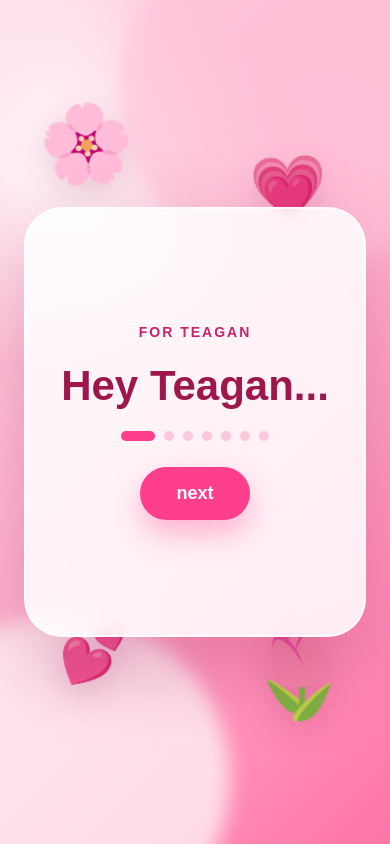
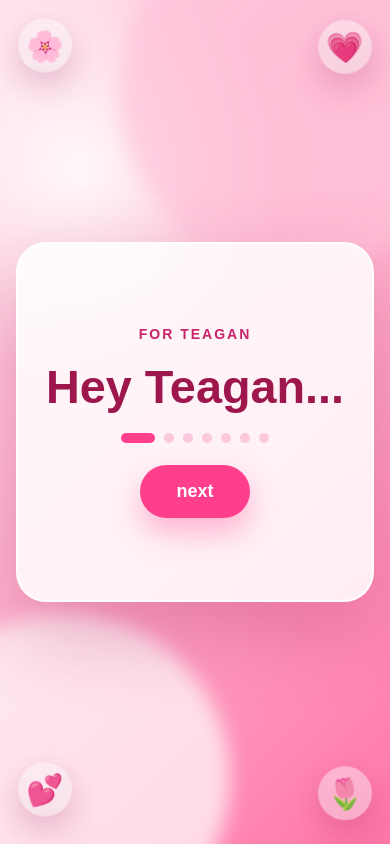
Before and after one commit to Metz893/T_Website, a Next.js app: page / in a window 390 px wide. Built offline with nearby package versions, Linux system fonts and the light colour scheme.

Commit message:
Update Teagan website2

```diff
--- a/app/globals.css
+++ b/app/globals.css
@@ -18,6 +18,8 @@ body {
 button {
   font-family: inherit;
 }
+
+/* INTRO PAGE */
 
 .introPage {
   min-height: 100vh;
@@ -101,46 +103,16 @@ button {
   font-weight: 900;
   cursor: pointer;
   box-shadow: 0 14px 30px rgba(255, 63, 139, 0.36);
-  transition: transform 0.18s ease, box-shadow 0.18s ease;
+  transition:
+    transform 0.18s ease,
+    box-shadow 0.18s ease,
+    background 0.18s ease;
 }
 
 .mainButton:hover {
   transform: translateY(-3px) scale(1.03);
   box-shadow: 0 18px 36px rgba(255, 63, 139, 0.46);
-}
-
-.floatingDecor {
-  position: absolute;
-  z-index: 2;
-  animation: float 5s ease-in-out infinite;
-  filter: drop-shadow(0 10px 16px rgba(138, 22, 71, 0.18));
-}
-
-.flowerOne {
-  top: 12%;
-  left: 10%;
-  font-size: 76px;
-}
-
-.flowerTwo {
-  bottom: 14%;
-  right: 10%;
-  font-size: 84px;
-  animation-delay: 1s;
-}
-
-.heartOne {
-  top: 18%;
-  right: 16%;
-  font-size: 62px;
-  animation-delay: 0.4s;
-}
-
-.heartTwo {
-  bottom: 18%;
-  left: 15%;
-  font-size: 56px;
-  animation-delay: 1.4s;
+  background: #ff2f83;
 }
 
 .softGlow {
@@ -165,6 +137,78 @@ button {
   right: -90px;
   top: -90px;
 }
+
+/* CLICKABLE INTRO ICONS */
+
+.floatingDecor {
+  position: absolute;
+  z-index: 6;
+  animation: float 5s ease-in-out infinite;
+  filter: drop-shadow(0 10px 16px rgba(138, 22, 71, 0.18));
+  border: none;
+  background: rgba(255, 255, 255, 0.32);
+  width: 78px;
+  height: 78px;
+  border-radius: 999px;
+  font-size: 42px;
+  cursor: pointer;
+  display: grid;
+  place-items: center;
+  backdrop-filter: blur(8px);
+  box-shadow: 0 14px 35px rgba(157, 25, 83, 0.13);
+  transition:
+    transform 0.18s ease,
+    background 0.18s ease,
+    box-shadow 0.18s ease;
+}
+
+.floatingDecor:hover {
+  transform: scale(1.12);
+  background: rgba(255, 255, 255, 0.55);
+  box-shadow: 0 18px 42px rgba(157, 25, 83, 0.22);
+}
+
+.flowerOne {
+  top: 10%;
+  left: 8%;
+}
+
+.flowerTwo {
+  bottom: 12%;
+  right: 9%;
+  animation-delay: 1s;
+}
+
+.heartOne {
+  top: 12%;
+  right: 12%;
+  animation-delay: 0.4s;
+}
+
+.heartTwo {
+  bottom: 13%;
+  left: 10%;
+  animation-delay: 1.4s;
+}
+
+.cutePopup {
+  position: fixed;
+  top: 24px;
+  left: 50%;
+  transform: translateX(-50%);
+  z-index: 99;
+  background: rgba(255, 255, 255, 0.92);
+  color: #c92369;
+  border: 2px solid white;
+  border-radius: 999px;
+  padding: 13px 22px;
+  font-size: 15px;
+  font-weight: 900;
+  box-shadow: 0 14px 35px rgba(157, 25, 83, 0.2);
+  animation: popupBounce 0.25s ease;
+}
+
+/* MEMORY PAGE */
 
 .memoryPage {
   min-height: 100vh;
@@ -234,17 +278,6 @@ button {
   animation-delay: 5s;
 }
 
-@keyframes slowFloat {
-  0%,
-  100% {
-    transform: translateY(0) rotate(-4deg);
-  }
-
-  50% {
-    transform: translateY(-24px) rotate(6deg);
-  }
-}
-
 .heroSection {
   width: min(1120px, 94vw);
   margin: 0 auto 26px;
@@ -307,30 +340,6 @@ button {
   border-radius: 999px;
   font-weight: 900;
   box-shadow: 0 10px 25px rgba(74, 11, 39, 0.16);
-}
-
-.heroSticker {
-  position: absolute;
-  z-index: 3;
-  background: #fff7fb;
-  color: #c92369;
-  padding: 12px 18px;
-  border-radius: 8px;
-  font-weight: 900;
-  box-shadow: 0 12px 30px rgba(74, 11, 39, 0.18);
-  border: 1px solid white;
-}
-
-.stickerOne {
-  top: 32px;
-  right: 34px;
-  transform: rotate(6deg);
-}
-
-.stickerTwo {
-  top: 92px;
-  right: 90px;
-  transform: rotate(-5deg);
 }
 
 .flowerDivider {
@@ -429,7 +438,9 @@ button {
   border: 1px solid rgba(255, 255, 255, 0.85);
   position: relative;
   transform: rotate(-1.3deg);
-  transition: transform 0.24s ease, box-shadow 0.24s ease;
+  transition:
+    transform 0.24s ease,
+    box-shadow 0.24s ease;
 }
 
 .photoCard:nth-child(even) {
@@ -557,13 +568,17 @@ button {
   font-size: 28px;
   cursor: pointer;
   opacity: 0.5;
-  transition: transform 0.2s ease, opacity 0.2s ease;
+  transition:
+    transform 0.2s ease,
+    opacity 0.2s ease;
 }
 
 .secretFlower:hover {
   transform: scale(1.25) rotate(10deg);
   opacity: 1;
 }
+
+/* RESET BUTTON */
 
 .resetButton {
   position: fixed;
@@ -606,6 +621,8 @@ button {
   transform: translateY(0) scale(0.98);
 }
 
+/* ANIMATIONS */
+
 @keyframes float {
   0%,
   100% {
@@ -617,6 +634,31 @@ button {
   }
 }
 
+@keyframes slowFloat {
+  0%,
+  100% {
+    transform: translateY(0) rotate(-4deg);
+  }
+
+  50% {
+    transform: translateY(-24px) rotate(6deg);
+  }
+}
+
+@keyframes popupBounce {
+  from {
+    transform: translateX(-50%) translateY(-10px) scale(0.92);
+    opacity: 0;
+  }
+
+  to {
+    transform: translateX(-50%) translateY(0) scale(1);
+    opacity: 1;
+  }
+}
+
+/* TABLET */
+
 @media (max-width: 850px) {
   .noteSection {
     grid-template-columns: 1fr;
@@ -625,21 +667,98 @@ button {
   .reasonGrid {
     grid-template-columns: 1fr 1fr;
   }
-
-  .heroSticker {
-    display: none;
-  }
 }
 
+/* PHONE */
+
 @media (max-width: 560px) {
+  .introPage {
+    padding: 16px;
+  }
+
+  .introCard {
+    width: 100%;
+    min-height: 360px;
+    border-radius: 30px;
+    padding: 32px 22px;
+    gap: 22px;
+  }
+
+  .introCard h1 {
+    font-size: clamp(36px, 12vw, 58px);
+    line-height: 1;
+  }
+
+  .turnAroundText {
+    font-size: clamp(54px, 18vw, 86px) !important;
+  }
+
+  .floatingDecor {
+    width: 54px;
+    height: 54px;
+    font-size: 30px;
+    background: rgba(255, 255, 255, 0.42);
+  }
+
+  .flowerOne {
+    top: 20px;
+    left: 18px;
+  }
+
+  .heartOne {
+    top: 20px;
+    right: 18px;
+  }
+
+  .heartTwo {
+    bottom: 22px;
+    left: 18px;
+  }
+
+  .flowerTwo {
+    bottom: 22px;
+    right: 18px;
+  }
+
+  .cutePopup {
+    top: 14px;
+    font-size: 13px;
+    padding: 11px 17px;
+    max-width: 88vw;
+    text-align: center;
+  }
+
+  .memoryPage {
+    padding: 22px 14px 64px;
+  }
+
   .heroSection {
     min-height: 520px;
     padding: 28px;
     border-radius: 32px;
   }
 
-  .reasonGrid {
-    grid-template-columns: 1fr;
+  .heroSection::before {
+    inset: 12px;
+    border-radius: 24px;
+  }
+
+  .heroSection h1 {
+    font-size: clamp(54px, 17vw, 92px);
+  }
+
+  .heroText {
+    font-size: 17px;
+  }
+
+  .heroBadges span {
+    font-size: 13px;
+    padding: 9px 13px;
+  }
+
+  .flowerDivider {
+    font-size: 26px;
+    gap: 16px;
   }
 
   .loveNote,
@@ -647,4 +766,88 @@ button {
   .endingCard {
     padding: 28px 22px;
   }
+
+  .reasonGrid {
+    grid-template-columns: 1fr;
+  }
+
+  .resetButton {
+    top: 14px;
+    right: 14px;
+    padding: 10px 15px;
+    font-size: 12px;
+  }
 }
+
+.flowerDivider button {
+  border: none;
+  background: rgba(255, 255, 255, 0.78);
+  width: 58px;
+  height: 58px;
+  border-radius: 999px;
+  font-size: 30px;
+  cursor: pointer;
+  box-shadow: 0 12px 30px rgba(169, 21, 83, 0.12);
+  transition:
+    transform 0.18s ease,
+    background 0.18s ease,
+    box-shadow 0.18s ease;
+}
+
+.flowerDivider button:hover {
+  transform: translateY(-4px) scale(1.12) rotate(6deg);
+  background: white;
+  box-shadow: 0 18px 40px rgba(169, 21, 83, 0.22);
+}
+
+.flowerDivider button:active {
+  transform: scale(0.94);
+}
+
+.memoryPopup {
+  position: fixed;
+  top: 22px;
+  left: 50%;
+  transform: translateX(-50%);
+  z-index: 100;
+  background: rgba(255, 255, 255, 0.94);
+  color: #c92369;
+  border: 2px solid white;
+  border-radius: 999px;
+  padding: 13px 22px;
+  font-weight: 900;
+  box-shadow: 0 16px 38px rgba(126, 24, 68, 0.22);
+  animation: popupBounce 0.25s ease;
+  text-align: center;
+  max-width: 90vw;
+}
+
+.sparkleLayer {
+  position: fixed;
+  inset: 0;
+  z-index: 80;
+  pointer-events: none;
+}
+
+.sparkleLayer span {
+  position: absolute;
+  font-size: 28px;
+  animation: sparklePop 1.4s ease forwards;
+}
+
+@keyframes sparklePop {
+  0% {
+    opacity: 0;
+    transform: scale(0.4) rotate(0deg);
+  }
+
+  35% {
+    opacity: 1;
+    transform: scale(1.25) rotate(18deg);
+  }
+
+  100% {
+    opacity: 0;
+    transform: translateY(-38px) scale(0.75) rotate(35deg);
+  }
+}
--- a/app/page.tsx
+++ b/app/page.tsx
@@ -36,10 +36,20 @@ const captions = [
   "even blurry pictures matter",
 ];
 
+const cuteMessages = [
+  "you found a flower 🌸",
+  "this one means you are cute 💗",
+  "secret tulip unlocked 🌷",
+  "extra heart just for you 💕",
+];
+
 export default function Home() {
   const [slide, setSlide] = useState(0);
   const [showMemories, setShowMemories] = useState(false);
   const [loaded, setLoaded] = useState(false);
+  const [cuteMessage, setCuteMessage] = useState("");
+  const [memorySurprise, setMemorySurprise] = useState("");
+  const [sparkles, setSparkles] = useState<string[]>([]);
 
   const isLastSlide = slide === introSlides.length - 1;
 
@@ -69,6 +79,29 @@ export default function Home() {
     setShowMemories(false);
   }
 
+  function clickCuteIcon(message: string) {
+    setCuteMessage(message);
+
+    setTimeout(() => {
+      setCuteMessage("");
+    }, 1600);
+  }
+
+  function clickMemoryIcon(message: string) {
+    setMemorySurprise(message);
+
+    const newSparkles = Array.from({ length: 18 }).map((_, index) => {
+      return `${Date.now()}-${index}`;
+    });
+
+    setSparkles(newSparkles);
+
+    setTimeout(() => {
+      setMemorySurprise("");
+      setSparkles([]);
+    }, 1800);
+  }
+
   if (!loaded) {
     return null;
   }
@@ -76,13 +109,42 @@ export default function Home() {
   if (!showMemories) {
     return (
       <main className="introPage">
+        {cuteMessage && <div className="cutePopup">{cuteMessage}</div>}
+
         <div className="softGlow glowOne"></div>
         <div className="softGlow glowTwo"></div>
 
-        <div className="floatingDecor flowerOne">🌸</div>
-        <div className="floatingDecor flowerTwo">🌷</div>
-        <div className="floatingDecor heartOne">💗</div>
-        <div className="floatingDecor heartTwo">💕</div>
+        <button
+          className="floatingDecor flowerOne"
+          onClick={() => clickCuteIcon(cuteMessages[0])}
+          aria-label="cute flower"
+        >
+          🌸
+        </button>
+
+        <button
+          className="floatingDecor flowerTwo"
+          onClick={() => clickCuteIcon(cuteMessages[2])}
+          aria-label="cute tulip"
+        >
+          🌷
+        </button>
+
+        <button
+          className="floatingDecor heartOne"
+          onClick={() => clickCuteIcon(cuteMessages[1])}
+          aria-label="cute heart"
+        >
+          💗
+        </button>
+
+        <button
+          className="floatingDecor heartTwo"
+          onClick={() => clickCuteIcon(cuteMessages[3])}
+          aria-label="cute pink hearts"
+        >
+          💕
+        </button>
 
         <section className="introCard">
           <p className="tinyText">for teagan</p>
@@ -110,6 +172,22 @@ export default function Home() {
 
   return (
     <main className="memoryPage">
+      {memorySurprise && <div className="memoryPopup">{memorySurprise}</div>}
+
+      <div className="sparkleLayer">
+        {sparkles.map((sparkle, index) => (
+          <span
+            key={sparkle}
+            style={{
+              left: `${(index * 17 + 9) % 100}%`,
+              top: `${(index * 23 + 14) % 100}%`,
+            }}
+          >
+            ✨
+          </span>
+        ))}
+      </div>
+
       <button className="resetButton" onClick={resetIntro}>
         reset intro
       </button>
@@ -124,9 +202,6 @@ export default function Home() {
       </div>
 
       <section className="heroSection">
-        <div className="heroSticker stickerOne">made for teagan</div>
-        <div className="heroSticker stickerTwo">pink warning</div>
-
         <div className="heroContent">
           <p className="tinyText">a little page for you</p>
 
@@ -146,11 +221,42 @@ export default function Home() {
       </section>
 
       <section className="flowerDivider">
-        <span>🌸</span>
-        <span>💗</span>
-        <span>🌷</span>
-        <span>💕</span>
-        <span>🌸</span>
+        <button
+          onClick={() => clickMemoryIcon("flower unlocked: you are very cute 🌸")}
+          aria-label="flower surprise"
+        >
+          🌸
+        </button>
+
+        <button
+          onClick={() => clickMemoryIcon("heart unlocked: you make me smile 💗")}
+          aria-label="heart surprise"
+        >
+          💗
+        </button>
+
+        <button
+          onClick={() =>
+            clickMemoryIcon("tulip unlocked: this page was made for you 🌷")
+          }
+          aria-label="tulip surprise"
+        >
+          🌷
+        </button>
+
+        <button
+          onClick={() => clickMemoryIcon("extra love unlocked 💕")}
+          aria-label="extra love surprise"
+        >
+          💕
+        </button>
+
+        <button
+          onClick={() => clickMemoryIcon("final flower unlocked 🌸")}
+          aria-label="final flower surprise"
+        >
+          🌸
+        </button>
       </section>
 
       <section className="noteSection">
```
